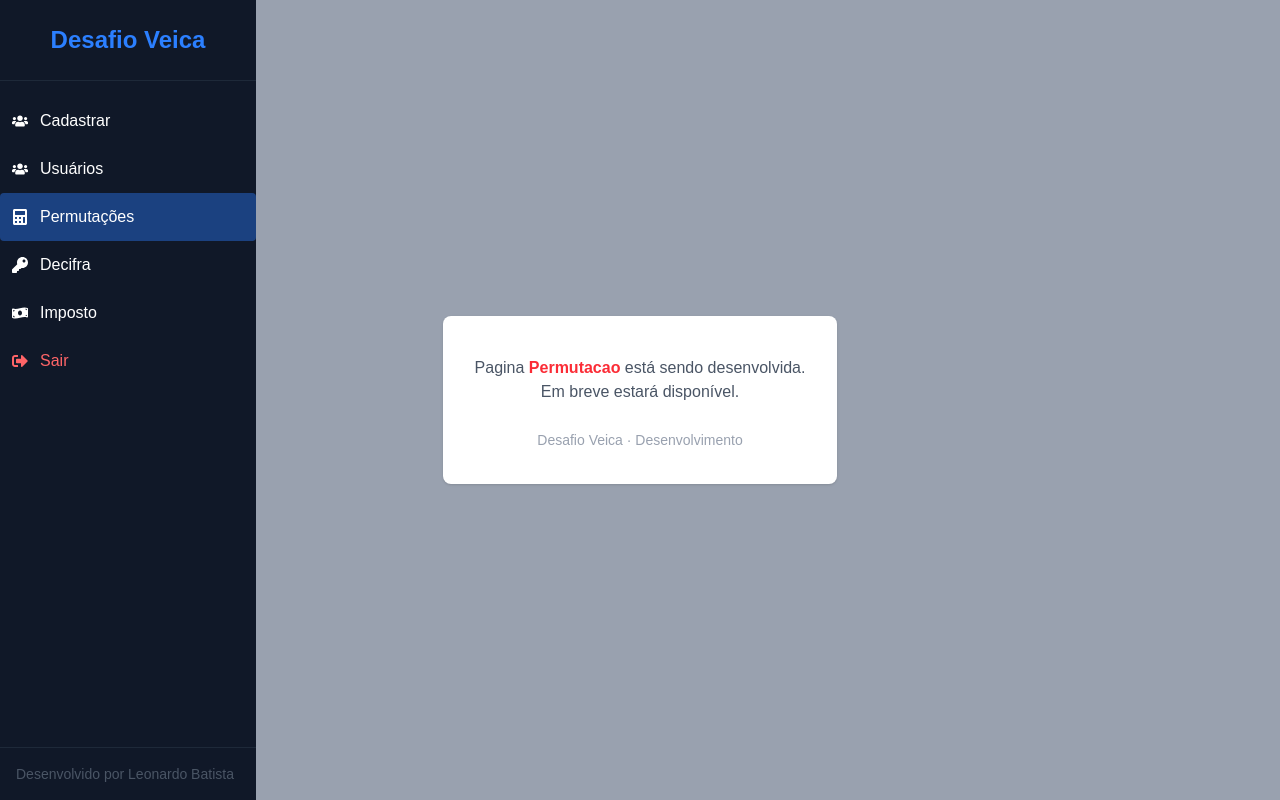
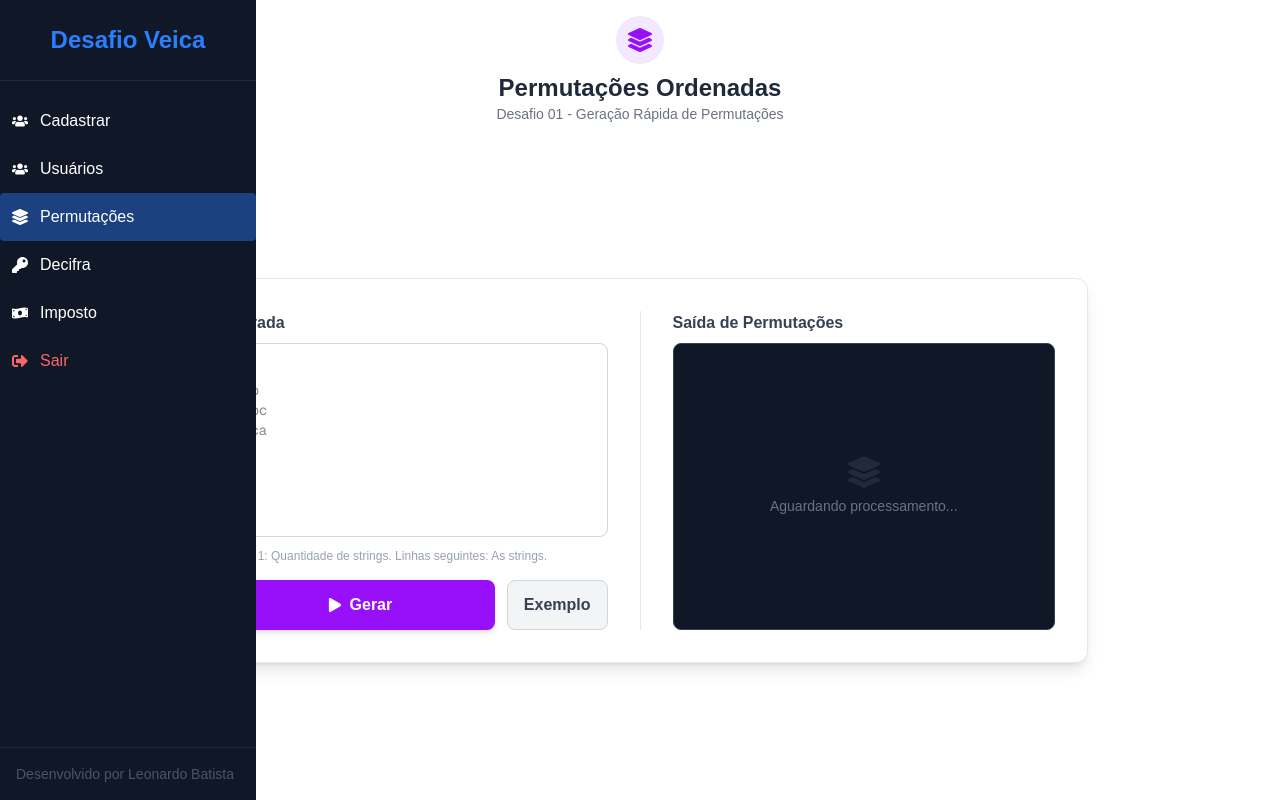
Before and after one commit to DevTec2020/Teste-Veica, a Next.js app: page /desafios/permutacao in a window 1280 px wide. Built offline with nearby package versions, Linux system fonts and the light colour scheme.

Commit message:
feat: adicionando função de permutação

```diff
--- a/src/app/(sistema)/desafios/permutacao/page.jsx
+++ b/src/app/(sistema)/desafios/permutacao/page.jsx
@@ -1,21 +1,101 @@
-export default function Permutacao({ title }) {
+'use client';
+import { useState } from "react";
+import { permutacoesOrdenadas } from "../../../../utils/permutacoesOrdenadas";
+import { FaLayerGroup, FaPlay } from "react-icons/fa";
+
+export default function PermutacaoPage() {
+  const [entrada, setEntrada] = useState("");
+  const [resultado, setResultado] = useState(null);
+
+  function handleProcessar(e) {
+    e.preventDefault();
+    if (!entrada) return;
+
+    const retorno = permutacoesOrdenadas(entrada);
+    setResultado(retorno);
+  }
+
+  function preencherExemplo() {
+    const exemplo = `3\nab\nabc\nbca`;
+    setEntrada(exemplo);
+    setResultado(null);
+  }
+
   return (
-    <main className="flex min-h-screen items-center justify-center bg-gray-400 px-4">
-      <div className="max-w-md text-center bg-white p-8 rounded-lg shadow">
-        <h1 className="text-2xl font-bold text-gray-800 mb-2">
-          {title}
-        </h1>
+    <div className="flex flex-col min-h-screen bg-white">
+      <header className="w-full  py-4 flex flex-col items-center justify-center gap-2">
+        <div className="bg-purple-100 p-3 rounded-full text-purple-600">
+          <FaLayerGroup size={24} />
+        </div>
+        <div className="text-center">
+          <h1 className="text-2xl font-bold text-gray-800">Permutações Ordenadas</h1>
+          <p className="text-gray-500 text-sm">Desafio 01 - Geração Rápida de Permutações</p>
+        </div>
+      </header>
 
-        <p className="text-gray-600 mb-6">
-          <p>Pagina <span className="text-red-500 font-bold">Permutacao</span> está sendo desenvolvida.</p>
-          <p>Em breve estará disponível.</p>
+      <main className="flex-1 flex items-center justify-center p-4">
+        <div className="bg-white p-8 rounded-xl shadow-lg w-full max-w-4xl border border-gray-200 flex flex-col md:flex-row gap-8">
 
-        </p>
+          {/* Lado Esquerdo Entrada de Permutações  */}
+          <div className="flex-1">
+            <form onSubmit={handleProcessar} className="space-y-4">
+              <div>
+                <label className="block text-md font-semibold text-gray-700 mb-2">
+                  Entrada
+                </label>
+                <textarea
+                  rows={8}
+                  placeholder={`3\nab\nabc\nbca`}
+                  value={entrada}
+                  onChange={(e) => setEntrada(e.target.value)}
+                  className="w-full p-4 border border-gray-300 rounded-lg text-gray-900 font-mono text-sm focus:ring-2 focus:ring-purple-500 focus:border-transparent outline-none transition resize-none"
+                />
+                <p className="text-xs text-gray-400 mt-1">
+                  Linha 1: Quantidade de strings. Linhas seguintes: As strings.
+                </p>
+              </div>
 
-        <span className="inline-block text-sm text-gray-400">
-          Desafio Veica · Desenvolvimento
-        </span>
-      </div>
-    </main>
+              <div className="flex gap-3">
+                <button
+                  type="submit"
+                  className="flex-1 bg-purple-600 hover:bg-purple-700 text-white font-bold py-3 rounded-lg transition flex items-center justify-center gap-2 shadow-md cursor-pointer"
+                >
+                  <FaPlay size={14} /> Gerar
+                </button>
+                <button
+                  type="button"
+                  onClick={preencherExemplo}
+                  className="px-4 py-3 bg-gray-100 text-gray-700 rounded-lg hover:bg-gray-200 font-semibold border border-gray-300 transition cursor-pointer"
+                >
+                  Exemplo
+                </button>
+              </div>
+            </form>
+          </div>
+
+          <div className="hidden md:block w-px bg-gray-200"></div>
+
+          {/* Lado Direito Saída de Permutações */}
+          <div className="flex-1 flex flex-col">
+            <label className="block text-md font-semibold text-gray-700 mb-2">
+              Saída de Permutações
+            </label>
+            <div className="flex-1 bg-gray-900 rounded-lg p-4 overflow-auto max-h-[400px] border border-gray-700 shadow-inner">
+              {resultado ? (
+                <pre className="text-green-400 font-mono text-sm whitespace-pre-wrap">
+                  {resultado}
+                </pre>
+              ) : (
+                <div className="h-full flex flex-col items-center justify-center text-gray-500 text-sm">
+                  <FaLayerGroup size={32} className="mb-2 opacity-20" />
+                   Aguardando processamento...
+                </div>
+              )}
+            </div>
+          </div>
+
+        </div>
+      </main>
+    </div>
   );
 }
--- a/src/components/SideBarDesk.jsx
+++ b/src/components/SideBarDesk.jsx
@@ -3,7 +3,7 @@
 import { useState } from "react";
 import Link from "next/link";
 import { usePathname } from "next/navigation";
-import { FaUsers, FaCalculator, FaKey, FaMoneyBillWave, FaSignOutAlt, FaBars } from "react-icons/fa";
+import { FaUsers, FaLayerGroup, FaKey, FaMoneyBillWave, FaSignOutAlt, FaBars } from "react-icons/fa";
 import SideBarMob from "./SideBarMob";
 
 
@@ -14,7 +14,7 @@ export default function SideBarDesk() {
   const menuItems = [
     { label: "Cadastrar", href: "/cadastro", icon: FaUsers },
     { label: "Usuários", href: "/usuarios", icon: FaUsers },
-    { label: "Permutações", href: "/desafios/permutacao", icon: FaCalculator },
+    { label: "Permutações", href: "/desafios/permutacao", icon: FaLayerGroup },
     { label: "Decifra", href: "/desafios/decifra", icon: FaKey },
     { label: "Imposto", href: "/desafios/imposto", icon: FaMoneyBillWave },
   ];
@@ -58,7 +58,7 @@ export default function SideBarDesk() {
 
       {/* Botão Mobile */}
       <button
-        className="md:hidden fixed top-4 left-4 z-50 p-2 text-white"
+        className="md:hidden fixed top-4 left-4 z-50 p-2 text-white rounded-lg bg-blue-500 "
         onClick={() => setIsOpen(true)}
         aria-expanded={isOpen}
         aria-controls="mobile-sidebar"
--- a/src/components/SideBarMob.jsx
+++ b/src/components/SideBarMob.jsx
@@ -1,7 +1,7 @@
 "use client";
 import Link from "next/link";
 import { usePathname } from "next/navigation";
-import { FaUsers, FaCalculator, FaKey, FaMoneyBillWave, FaSignOutAlt, FaBars } from "react-icons/fa";
+import { FaUsers, FaLayerGroup, FaKey, FaMoneyBillWave, FaSignOutAlt, FaBars } from "react-icons/fa";
 
 export default function SideBarMob({ isOpen, onClose }) {
   const pathname = usePathname();
@@ -9,7 +9,7 @@ export default function SideBarMob({ isOpen, onClose }) {
   const menuItems = [
     { label: "Cadastrar", href: "/cadastro", icon: FaUsers },
     { label: "Usuários", href: "/usuarios", icon: FaUsers },
-    { label: "Permutações", href: "/desafios/permutacao", icon: FaCalculator },
+    { label: "Permutações", href: "/desafios/permutacao", icon: FaLayerGroup },
     { label: "Decifra", href: "/desafios/decifra", icon: FaKey },
     { label: "Imposto", href: "/desafios/imposto", icon: FaMoneyBillWave },
   ];
--- /dev/null
+++ b/src/utils/permutacoesOrdenadas.js
@@ -0,0 +1,53 @@
+function permutarValor(linha) {
+  const letras = linha.split('').sort();
+  const resultados = [];
+  const letrasUsadas = new Array(letras.length).fill(false);
+
+  function geraPermutacao(permutacaoAtual) {
+    if (permutacaoAtual.length === letras.length) {
+      resultados.push(permutacaoAtual);
+      return;
+    }
+
+    for (let i = 0; i < letras.length; i++) {
+      // Se já usou essa letra na permutacaoAtua, pula
+      if (letrasUsadas[i]) continue;
+
+      // Testa se a letra atual é igual a anterior e se já NÃO foi usada,
+      if (i > 0 && letras[i] === letras[i - 1] && !letrasUsadas[i - 1]) continue;
+
+      letrasUsadas[i] = true;
+      geraPermutacao(permutacaoAtual + letras[i]);
+      letrasUsadas[i] = false; // Desmarcando para usar em outra combinação
+    }
+  }
+
+  geraPermutacao("");
+  return resultados;
+}
+
+export function permutacoesOrdenadas(valorInput) {
+  if (!valorInput.trim()) return "";
+
+  // Separei o input em linhas para pegar a quantidade e ter um controle maior como no outro desafio.
+  const linhas = valorInput.trim().split('\n').map(l => l.trim()).filter(l => l !== "");
+
+  // Pegando a primeira linha que tem a quantidade de strings
+  const qtdEntrada = parseInt(linhas[0]);
+
+  if (isNaN(qtdEntrada)) return "A primeira linha deve ser um número.";
+
+  let outputFinal = "";
+
+  for (let i = 1; i <= qtdEntrada; i++) {
+    if (linhas[i]) {
+      const permutacoes = permutarValor(linhas[i]);
+
+      outputFinal += permutacoes.join('\n');
+
+      outputFinal += "\n\n";
+    }
+  }
+
+  return outputFinal.trim();
+}
```
